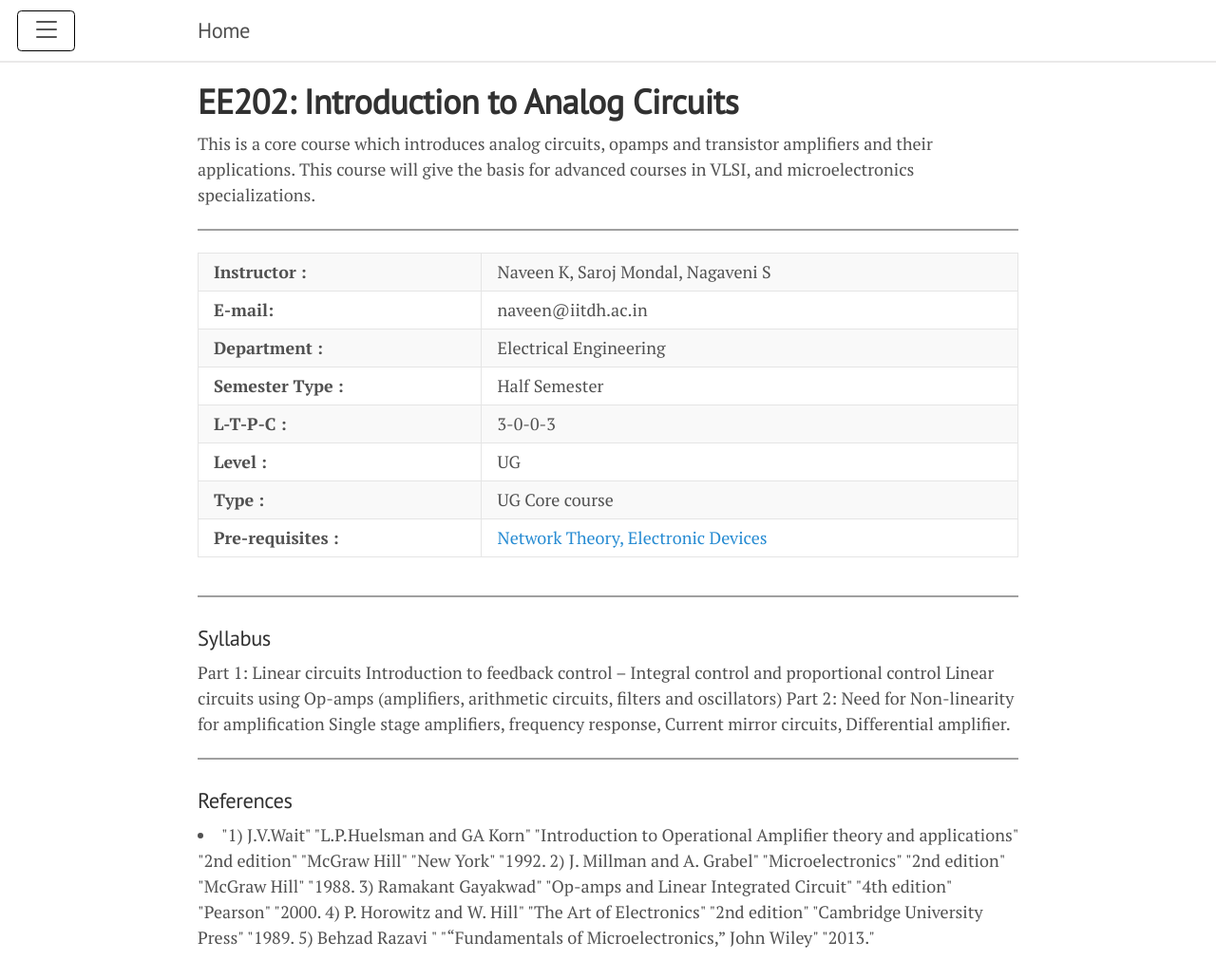
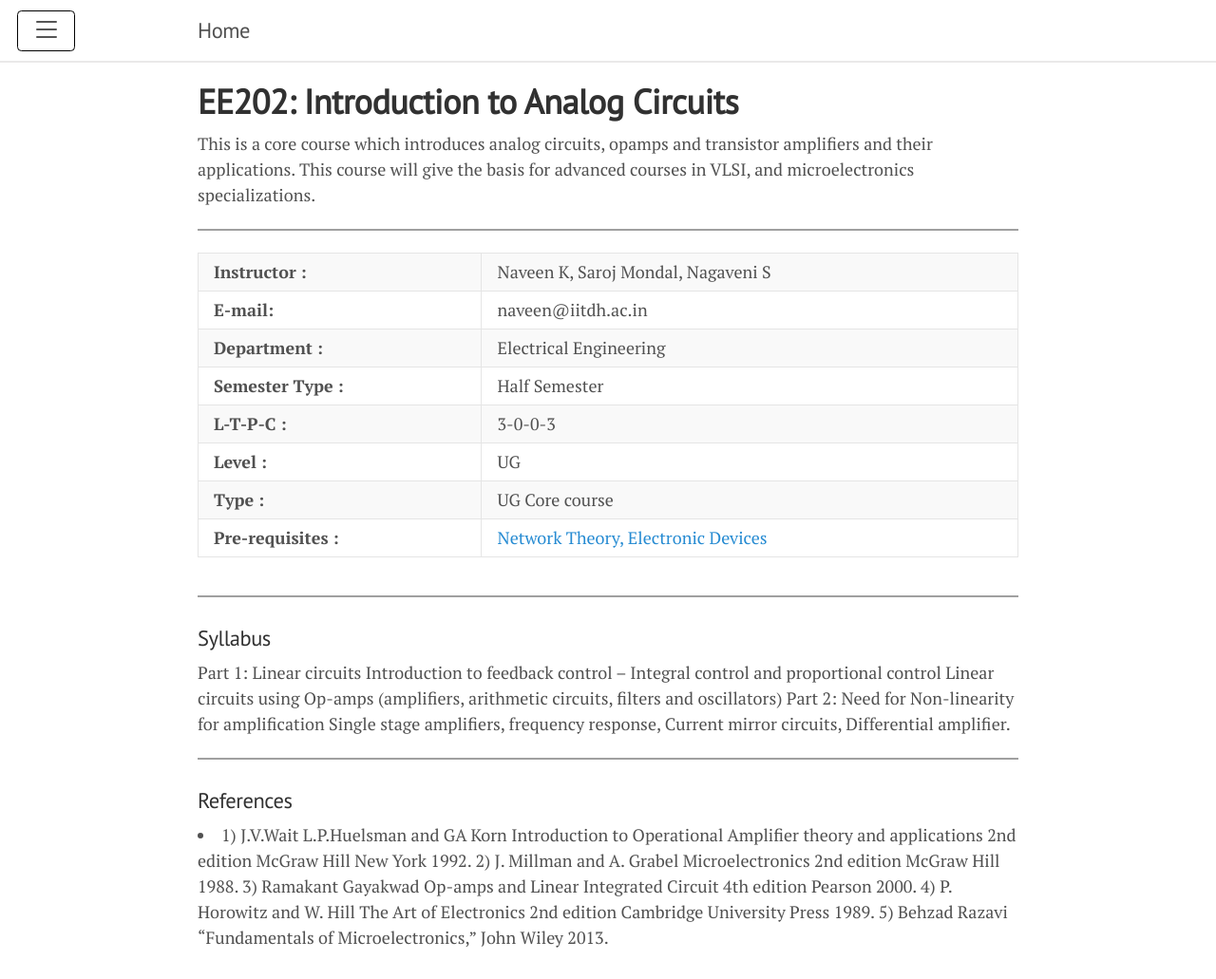
Before and after one commit to Vss4969/coursecatalog, a Jekyll site: the page built from _courses/EE202.md, in a window 1280 px wide. Shown: the whole page at 95% size. Built offline with Jekyll 4.4.1, drawn with Linux system fonts in a browser that asks for light colours.

Commit message:
Updated EE202.md

```diff
--- a/_courses/EE202.md
+++ b/_courses/EE202.md
@@ -22,31 +22,31 @@ Part 2: Need for Non-linearity for amplification
 Single stage amplifiers, frequency response, Current mirror circuits, Differential amplifier.
 "
 references:
-    - '"1) J.V.Wait"
-    "L.P.Huelsman and GA Korn"
-    "Introduction to Operational Amplifier theory and applications"
-    "2nd edition"
-    "McGraw Hill"
-    "New York"
-    "1992.
-2) J. Millman and A. Grabel"
-    "Microelectronics"
-    "2nd edition"
-    "McGraw Hill"
-    "1988.
-3) Ramakant Gayakwad"
-    "Op-amps and Linear Integrated Circuit"
-    "4th edition"
-    "Pearson"
-    "2000.
-4) P. Horowitz and W. Hill"
-    "The Art of Electronics"
-    "2nd edition"
-    "Cambridge University Press"
-    "1989.
-5) Behzad Razavi "
-    "“Fundamentals of Microelectronics,” John Wiley"
-    "2013."'
+    - '1) J.V.Wait
+    L.P.Huelsman and GA Korn
+    Introduction to Operational Amplifier theory and applications
+    2nd edition
+    McGraw Hill
+    New York
+    1992.
+2) J. Millman and A. Grabel
+    Microelectronics
+    2nd edition
+    McGraw Hill
+    1988.
+3) Ramakant Gayakwad
+    Op-amps and Linear Integrated Circuit
+    4th edition
+    Pearson
+    2000.
+4) P. Horowitz and W. Hill
+    The Art of Electronics
+    2nd edition
+    Cambridge University Press
+    1989.
+5) Behzad Razavi
+    “Fundamentals of Microelectronics,” John Wiley
+    2013.'
 permalink: /title/
 categories: ee 202 ug
 ---
```
